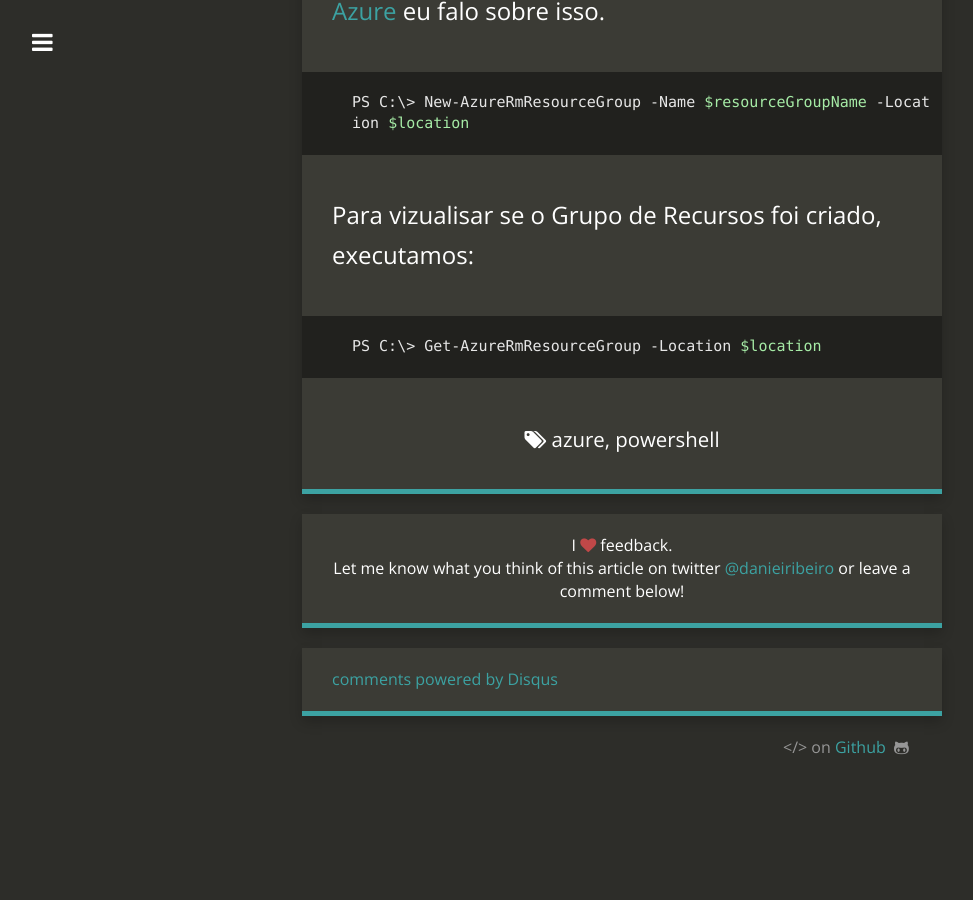
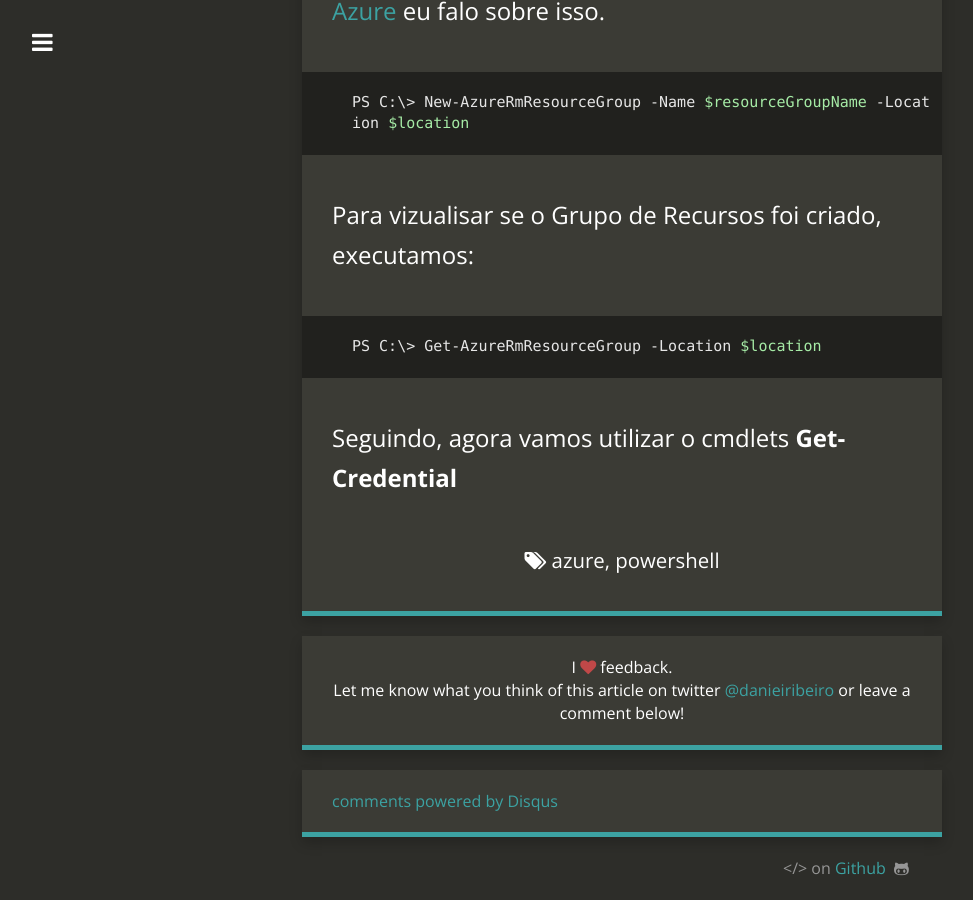
Before and after one commit to daribei/xdanielribeiro.github.io, a Jekyll site: the page built from _posts/2017-12-13-azure-powershell.md, in a window 1280 px wide and 900 px high, scrolled down 2327 px. Shown: the whole window, without its empty margins (18-991 px from the left). Built offline with Jekyll 4.4.1, drawn with Linux system fonts in a browser that asks for light colours; nearby versions of some CDN libraries; comment, search, counter and statistics services are not loaded; before the commit the page ends 3106 px from its top, so only the background shows below that.

Commit message:
Update 2017-12-13-azure-powershell.md

````diff
--- a/_posts/2017-12-13-azure-powershell.md
+++ b/_posts/2017-12-13-azure-powershell.md
@@ -56,3 +56,5 @@
 ```
 PS C:\> Get-AzureRmResourceGroup -Location $location
 ```
+
+Seguindo, agora vamos utilizar o cmdlets __Get-Credential__
````
